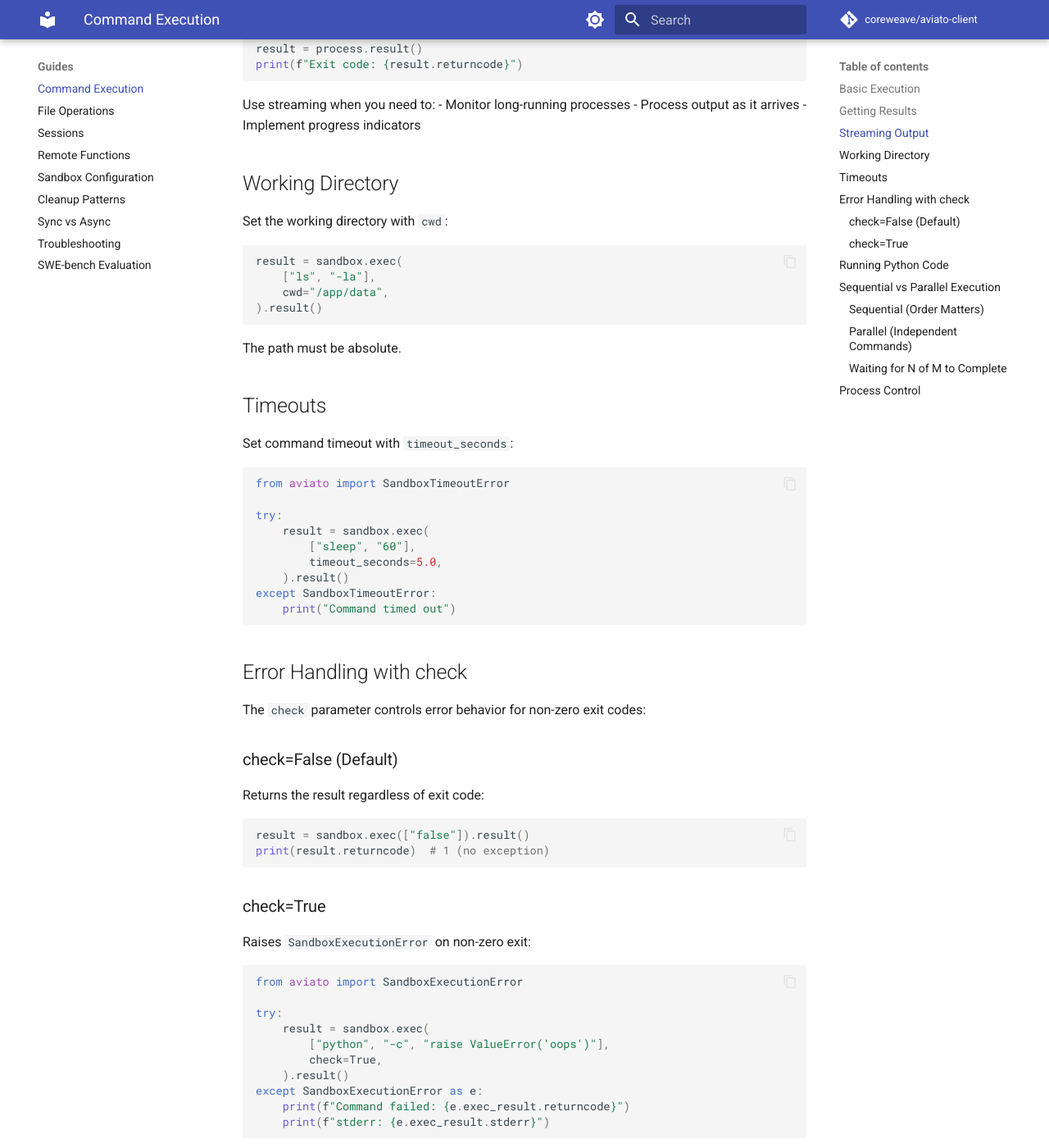
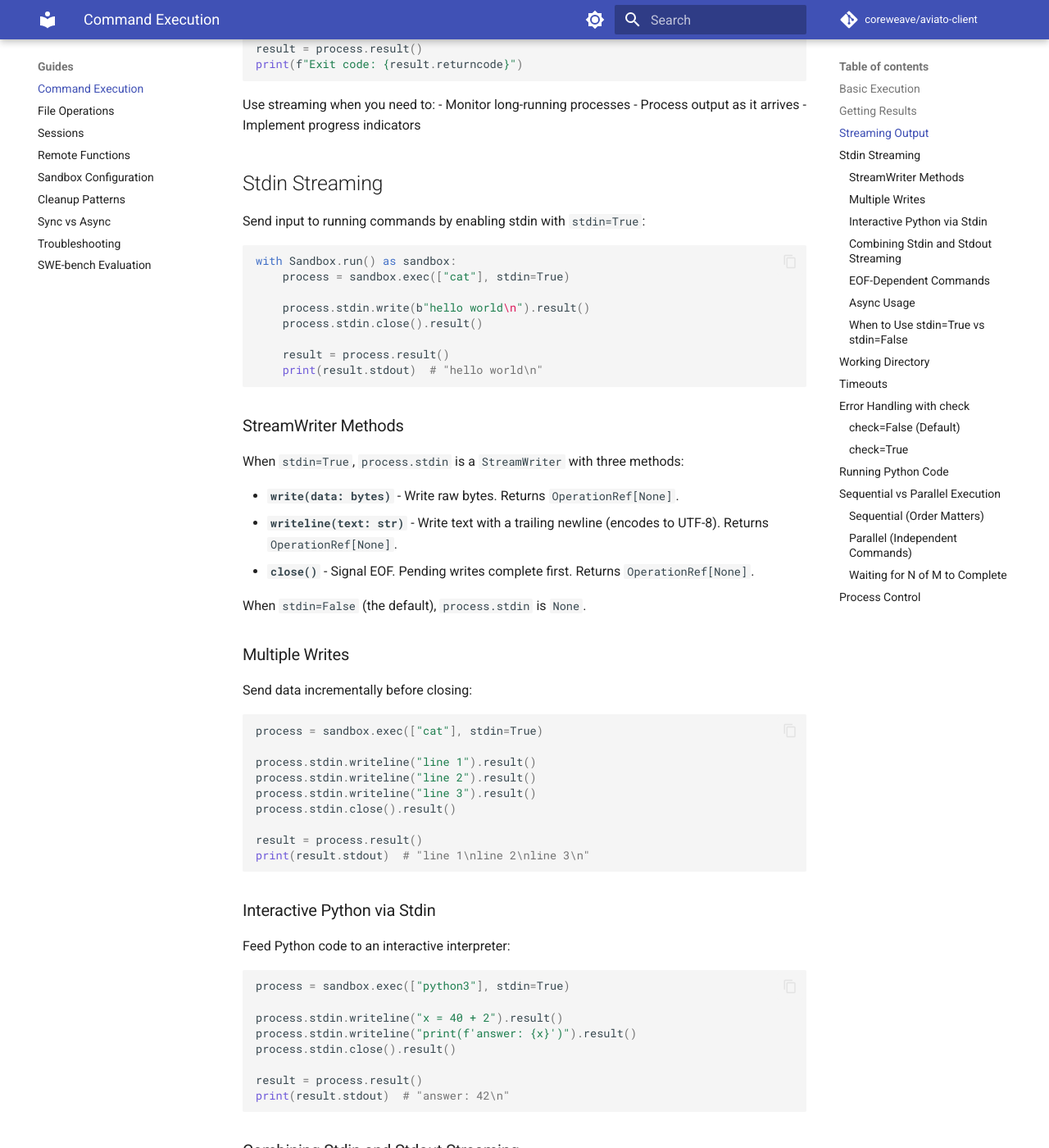
Before and after one commit to coreweave/cwsandbox-client, an MkDocs documentation site: the page built from docs/guides/execution.md, in a window 1280 px wide and 1400 px high, scrolled down 1167 px. Shown: the whole window at 82% size. Built offline with MkDocs 1.6.1 and Material for MkDocs 9.7.7, drawn with Linux system fonts in a browser that asks for light colours; comment, search, counter and statistics services are not loaded; some of the changed text lies outside the part shown.

Commit message:
docs(exec): add stdin streaming documentation and examples
Add stdin streaming section to the execution guide covering
StreamWriter methods, multiple writes, interactive Python, combined
stdin/stdout streaming, EOF-dependent commands, and async usage.

Add examples/stdin_streaming.py with six sync demos and one async demo.
Update AGENTS.md for gRPC backend, StreamWriter type, and stdin
parameter on exec().

````diff
--- a/docs/guides/execution.md
+++ b/docs/guides/execution.md
@@ -56,6 +56,122 @@ Use streaming when you need to:
 - Monitor long-running processes
 - Process output as it arrives
 - Implement progress indicators
+
+## Stdin Streaming
+
+Send input to running commands by enabling stdin with `stdin=True`:
+
+```python
+with Sandbox.run() as sandbox:
+    process = sandbox.exec(["cat"], stdin=True)
+
+    process.stdin.write(b"hello world\n").result()
+    process.stdin.close().result()
+
+    result = process.result()
+    print(result.stdout)  # "hello world\n"
+```
+
+### StreamWriter Methods
+
+When `stdin=True`, `process.stdin` is a `StreamWriter` with three methods:
+
+- **`write(data: bytes)`** - Write raw bytes. Returns `OperationRef[None]`.
+- **`writeline(text: str)`** - Write text with a trailing newline (encodes to UTF-8). Returns `OperationRef[None]`.
+- **`close()`** - Signal EOF. Pending writes complete first. Returns `OperationRef[None]`.
+
+When `stdin=False` (the default), `process.stdin` is `None`.
+
+### Multiple Writes
+
+Send data incrementally before closing:
+
+```python
+process = sandbox.exec(["cat"], stdin=True)
+
+process.stdin.writeline("line 1").result()
+process.stdin.writeline("line 2").result()
+process.stdin.writeline("line 3").result()
+process.stdin.close().result()
+
+result = process.result()
+print(result.stdout)  # "line 1\nline 2\nline 3\n"
+```
+
+### Interactive Python via Stdin
+
+Feed Python code to an interactive interpreter:
+
+```python
+process = sandbox.exec(["python3"], stdin=True)
+
+process.stdin.writeline("x = 40 + 2").result()
+process.stdin.writeline("print(f'answer: {x}')").result()
+process.stdin.close().result()
+
+result = process.result()
+print(result.stdout)  # "answer: 42\n"
+```
+
+### Combining Stdin and Stdout Streaming
+
+Stream output while sending input:
+
+```python
+process = sandbox.exec(["cat"], stdin=True)
+
+# Send input
+process.stdin.writeline("hello").result()
+process.stdin.writeline("world").result()
+process.stdin.close().result()
+
+# Stream output as it arrives
+for line in process.stdout:
+    print(f"[out] {line}", end="")
+
+result = process.result()
+```
+
+### EOF-Dependent Commands
+
+Some commands (like `sort`) read all input before producing output. Close stdin to signal EOF:
+
+```python
+process = sandbox.exec(["sort"], stdin=True)
+
+process.stdin.writeline("banana").result()
+process.stdin.writeline("apple").result()
+process.stdin.writeline("cherry").result()
+process.stdin.close().result()  # sort needs EOF to begin
+
+result = process.result()
+print(result.stdout)  # "apple\nbanana\ncherry\n"
+```
+
+### Async Usage
+
+In async contexts, `await` the OperationRefs directly:
+
+```python
+async with Sandbox.run() as sandbox:
+    process = sandbox.exec(["cat"], stdin=True)
+
+    await process.stdin.write(b"async hello\n")
+    await process.stdin.close()
+
+    result = await process
+    print(result.stdout)  # "async hello\n"
+```
+
+### When to Use stdin=True vs stdin=False
+
+| Scenario | stdin | Reason |
+|----------|-------|--------|
+| Run a command with arguments | `False` | Input comes from args, not stdin |
+| Pipe data into a command | `True` | Command reads from stdin |
+| Interactive interpreter | `True` | Interpreter reads commands from stdin |
+| Process that reads until EOF | `True` | Need `close()` to signal EOF |
+| Fire-and-forget command | `False` | No input needed |
 
 ## Working Directory
 
````
Also changed, not shown: AGENTS.md (+8 -5 lines), examples/AGENTS.md (+1 -0 lines), examples/README.md (+16 -0 lines), 1 other file.
